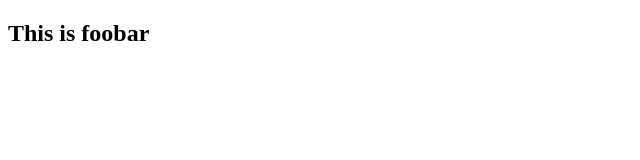
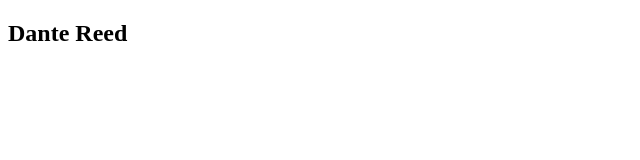
Before and after one commit to theresanotherway/foobar, a plain HTML site: page index.html in a window 1280 px wide. Shown: the full height of the page, 0-640 px from the left. Drawn offline with Linux system fonts and the light colour scheme.

Commit message:
update h2 with my name

```diff
--- a/index.html
+++ b/index.html
@@ -7,6 +7,6 @@
   <title>I'm committed</title>
 </head>
 <body>
-  <h2>This is foobar</h2>
+  <h2>Dante Reed</h2>
 </body>
 </html>
```
